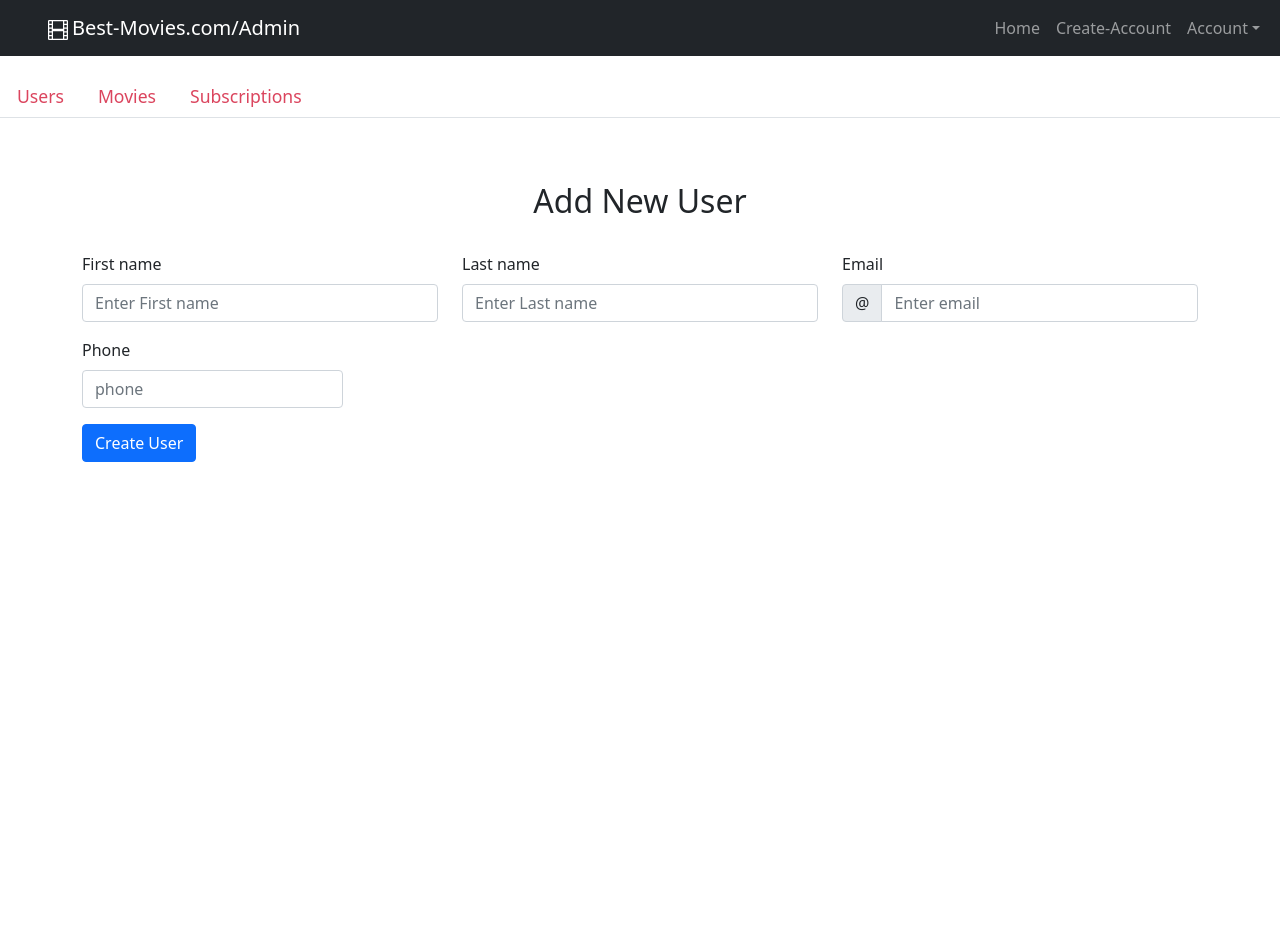
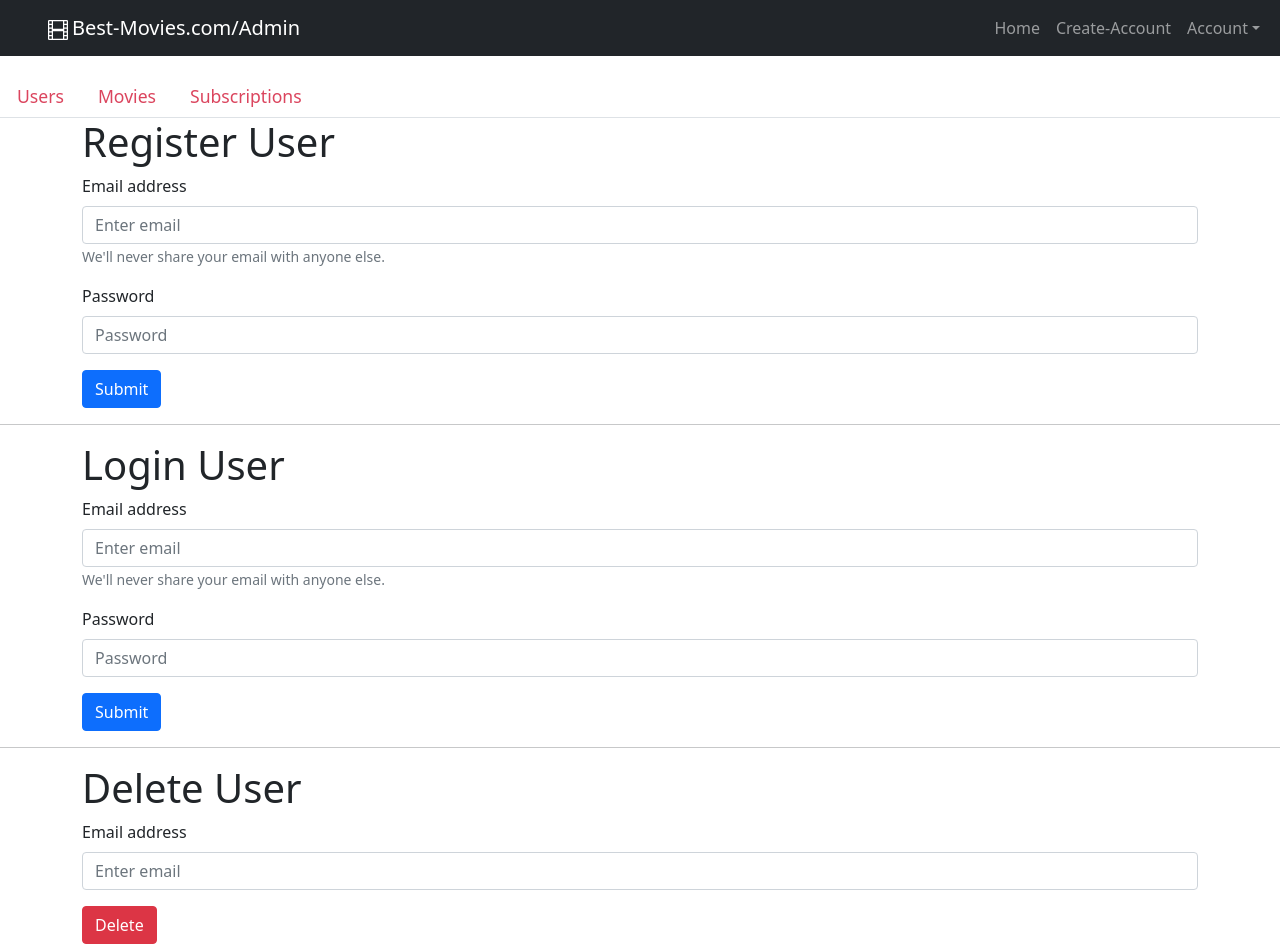
Before and after one commit to Dixy-05/b_movies_app, a React (Create React App) app: page / in a window 1280 px wide. Before the commit the page ends 856 px from the top, so only its background shows below. Built offline with nearby package versions, Linux system fonts and the light colour scheme.

Commit message:
new fetch route,new form styling

```diff
--- a/src/App.js
+++ b/src/App.js
@@ -5,15 +5,121 @@ import AppNavs from './modules/navs';
 import Users from './modules/users';
 
 function App() {
+  const handleRegister = () => {
+    const registerForm = document.querySelector('#Register-Form');
+    const email = registerForm['register-email'].value;
+    const password = registerForm['register-password'].value;
+    registerForm.addEventListener('submit', (e) => {
+      e.preventDefault();
+      console.log('email:', email, 'password:', password);
+      fetch('http://localhost:8081/api/register', {
+        method: 'POST',
+        credentials: 'same-origin',
+        // withCredentials: true,
+        cache: 'no-cache',
+        mode: 'cors',
+        headers: {
+          'content-Type': 'application/json',
+          Accept: 'application/json',
+        },
+        body: JSON.stringify({
+          email: email,
+          password: password,
+        }),
+      })
+        .then((res) => res.json())
+        .then((json) => {
+          console.log('the return', json);
+          json && alert(`User was succesfully registered`);
+        })
+        .catch((err) => console.log(err));
+    });
+    registerForm['register-email'].value = '';
+    registerForm['register-password'].value = '';
+  };
+  const handleLogin = () => {
+    const loginForm = document.querySelector('#Login-Form');
+    const email = loginForm['login-email'].value;
+    const password = loginForm['login-password'].value;
+    loginForm.addEventListener('submit', (e) => {
+      e.preventDefault();
+      fetch('http://localhost:8081/api/login', {
+        method: 'POST',
+        headers: {
+          'content-Type': 'application/json',
+          Accept: 'application/json',
+        },
+        cache: 'no-cache',
+        body: JSON.stringify({
+          email: email,
+          password: password,
+        }),
+      })
+        .then(async (res) => res.json())
+        .then((json) => console.log(json))
+        .catch((err) => console.log(err));
+    });
+    loginForm['login-email'].value = '';
+    loginForm['login-password'].value = '';
+  };
+
+  const handleDelete = () => {
+    const deleteForm = document.querySelector('#Delete-Form');
+    const email = deleteForm['delete-email'].value;
+    console.log('EMAIL-INPUT:', email);
+    deleteForm.addEventListener('submit', async (e) => {
+      e.preventDefault();
+      if (email) {
+        document.querySelector('#warning').innerHTML = '';
+        try {
+          const deleteUser = await fetch(
+            `http://localhost:8081/api/users/${email}`,
+            {
+              method: 'DELETE',
+              headers: {
+                'content-Type': 'application/json',
+                Accept: 'application/json',
+              },
+            }
+          );
+          const resJson = await deleteUser.json();
+          console.log(resJson);
+        } catch (err) {
+          console.log(err);
+        }
+        deleteForm.reset();
+      } else {
+        document.querySelector('#warning').innerHTML =
+          'You must enter a valid email !!';
+        alert('You must enter e valid email !!');
+      }
+    });
+  };
   return (
     <React.Fragment>
       <AppNavbar />
       <div className="App">
         <AppNavs />
-        <Users />
+        <Users
+          login={handleLogin}
+          register={handleRegister}
+          delete={handleDelete}
+        />
       </div>
+      {/* <div>
+        <form>
+          <label>
+            Choose date:<input type="date"></input>
+          </label>
+        </form>
+        <button onClick={doThis} id="date">
+          fetch
+        </button>
+      </div> */}
     </React.Fragment>
   );
 }
 
 export default App;
+
+// email: mani@gmail.com password: Mal2345To45
--- a/src/modules/users.js
+++ b/src/modules/users.js
@@ -1,74 +1,105 @@
 import React from 'react';
-import { Form, Row, Button, Container, Col, InputGroup } from 'react-bootstrap';
 import { useState } from 'react';
+import { Form, Button, Container, Alert } from 'react-bootstrap';
 
-const Users = () => {
-  const [validated, setValidated] = useState(false);
-  const handleSubmit = (event) => {
-    const form = event.currentTarget;
-    if (form.checkValidity() === false) {
-      event.preventDefault();
-      event.stopPropagation();
-    }
-    setValidated(true);
+const Users = (props) => {
+  const [show, setShow] = useState(false);
+
+  const deleteUser = (e) => {
+    props.delete(e);
+    setShow(false);
   };
 
   return (
     <React.Fragment>
-      <h2 id="new-user">Add New User</h2>
       <Container>
-        <Form noValidate validated={validated} onSubmit={handleSubmit}>
-          <Row className="mb-3">
-            <Form.Group as={Col} md="4" controlId="validationFirstName">
-              <Form.Label>First name</Form.Label>
+        <Form id="Register-Form">
+          <h1>Register User</h1>
+          <Form.Group className="mb-3" controlId="register-email">
+            <Form.Label>Email address</Form.Label>
             <Form.Control
-                required
-                type="text"
-                placeholder="Enter First name"
-                // defaultValue="Mark"
-              />
-              <Form.Control.Feedback>Looks good!</Form.Control.Feedback>
-            </Form.Group>
-            <Form.Group as={Col} md="4" controlId="validationLastName">
-              <Form.Label>Last name</Form.Label>
-              <Form.Control
-                required
-                type="text"
-                placeholder="Enter Last name"
-                // defaultValue="Otto"
-              />
-              <Form.Control.Feedback>Looks good!</Form.Control.Feedback>
-            </Form.Group>
-            <Form.Group as={Col} md="4" controlId="validationEmail">
-              <Form.Label>Email</Form.Label>
-              <InputGroup hasValidation>
-                <InputGroup.Text id="inputGroupPrepend">@</InputGroup.Text>
-                <Form.Control
+              // id="register-email"
               type="email"
               placeholder="Enter email"
-                  aria-describedby="inputGroupPrepend"
-                  required
             />
-                <Form.Control.Feedback type="invalid">
-                  Please enter a valid email
-                </Form.Control.Feedback>
-              </InputGroup>
+            <Form.Text className="text-muted">
+              We'll never share your email with anyone else.
+            </Form.Text>
           </Form.Group>
-          </Row>
-          <Row className="mb-3">
-            <Form.Group as={Col} md="3" controlId="validationPhone">
-              <Form.Label>Phone</Form.Label>
-              <Form.Control type="number" placeholder="phone" required />
-              <Form.Control.Feedback type="invalid">
-                Please provide a valid phone.
-              </Form.Control.Feedback>
+
+          <Form.Group className="mb-3" controlId="register-password">
+            <Form.Label>Password</Form.Label>
+            <Form.Control
+              // id="register-password"
+              type="password"
+              placeholder="Password"
+            />
           </Form.Group>
-          </Row>
-          <Form.Group className="mb-3"></Form.Group>
-          <Button type="submit">Create User</Button>
+          <Button variant="primary" type="submit" onClick={props.register}>
+            Submit
+          </Button>
         </Form>
       </Container>
-      <ul id="addUserResponse"></ul>
+      <hr />
+      <Container>
+        <Form id="Login-Form">
+          <h1>Login User</h1>
+          <Form.Group className="mb-3" controlId="login-email">
+            <Form.Label>Email address</Form.Label>
+            <Form.Control type="email" placeholder="Enter email" />
+            <Form.Text className="text-muted">
+              We'll never share your email with anyone else.
+            </Form.Text>
+          </Form.Group>
+
+          <Form.Group className="mb-3" controlId="login-password">
+            <Form.Label>Password</Form.Label>
+            <Form.Control type="password" placeholder="Password" />
+          </Form.Group>
+          <Button variant="primary" type="submit" onClick={props.login}>
+            Submit
+          </Button>
+        </Form>
+      </Container>
+      <hr />
+      <Container>
+        <Form id="Delete-Form">
+          <h1>Delete User</h1>
+          <Form.Group className="mb-3" controlId="delete-email">
+            <Form.Label>Email address</Form.Label>
+            <Form.Control
+              autoComplete="off"
+              type="email"
+              placeholder="Enter email"
+            />
+            <Form.Text id="warning" className="text-muted"></Form.Text>
+          </Form.Group>
+          <Alert show={show} variant="light">
+            <Alert.Heading>Are you sure you want to delete user?</Alert.Heading>
+            <hr />
+            <div className="d-flex justify-content-center">
+              <Button
+                type="submit"
+                onClick={(e) => deleteUser(e)}
+                variant="outline-danger"
+              >
+                Yes
+              </Button>
+              <Button
+                className="ms-2"
+                onClick={() => setShow(false)}
+                variant="outline-primary"
+              >
+                No
+              </Button>
+            </div>
+          </Alert>
+          <Button type="button" variant="danger" onClick={() => setShow(true)}>
+            Delete
+          </Button>
+        </Form>
+      </Container>
+      <Container></Container>
     </React.Fragment>
   );
 };
```
Lines whose indentation alone changed are shown as unchanged.
